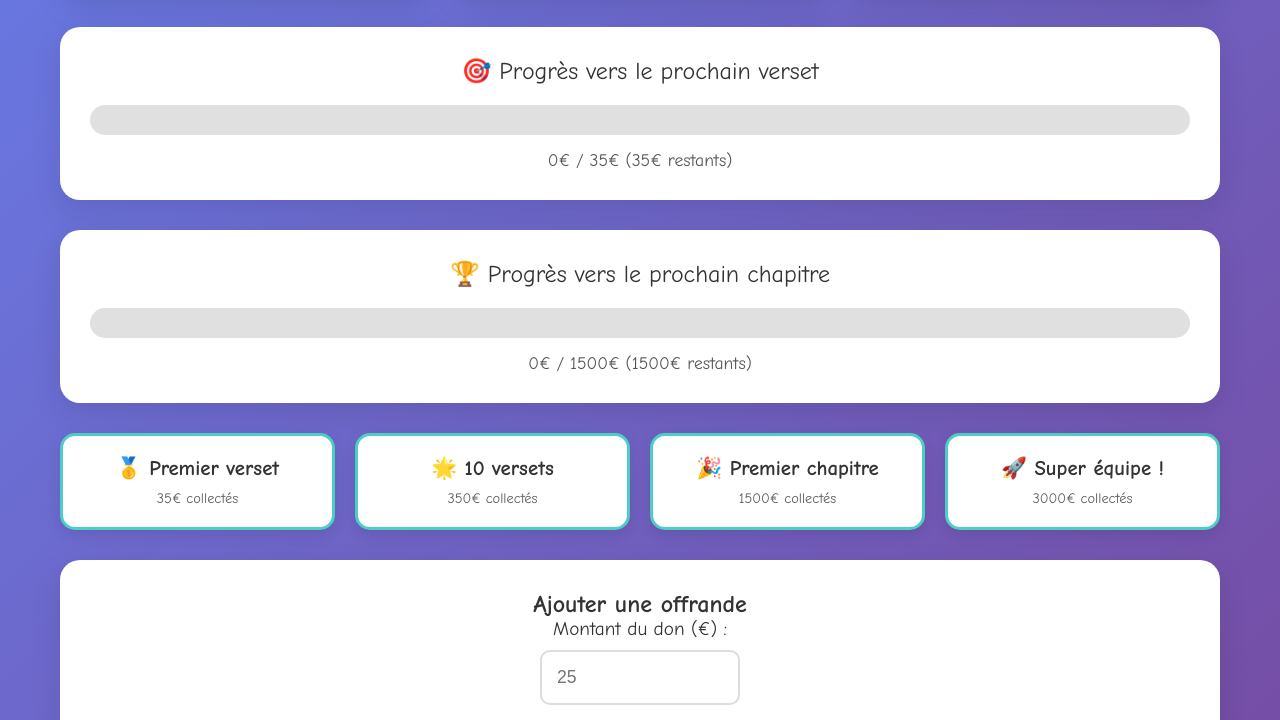
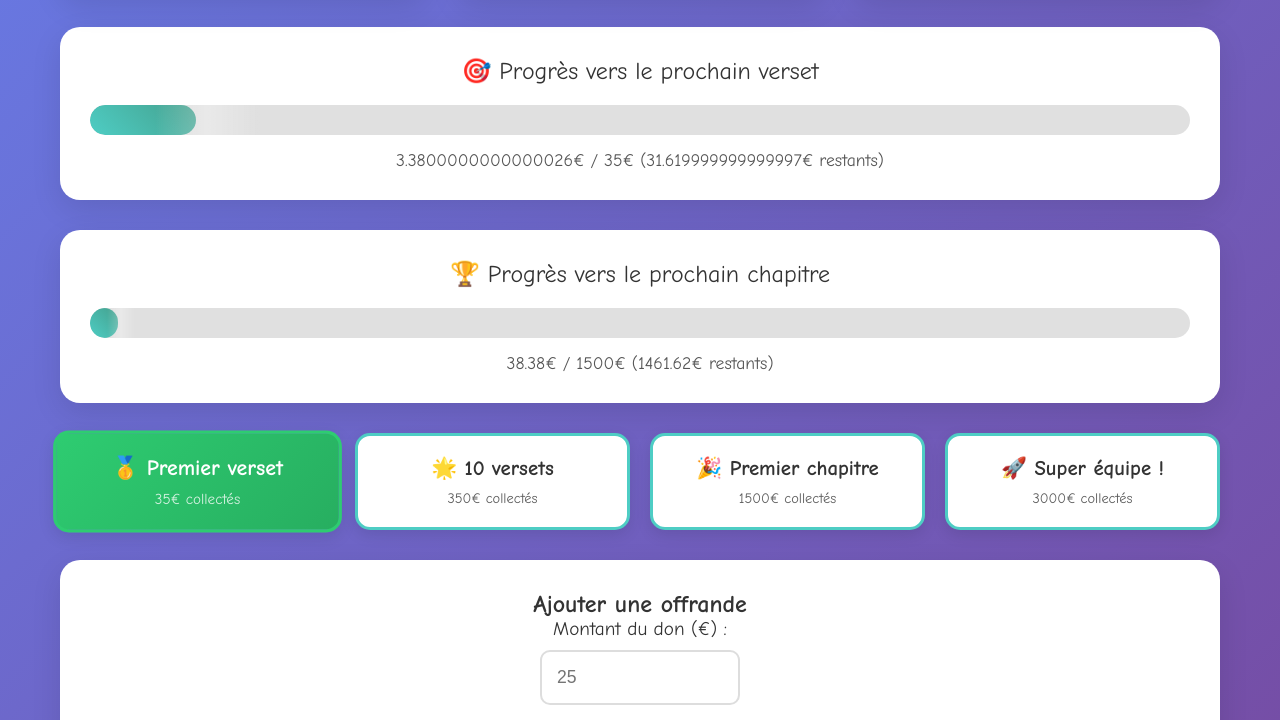
Before and after one commit to YL13005/traduction-de-la-bible, a plain HTML site: page index.html in a window 1280 px wide. Shown: the part 360-1080 px from the top of the page. Drawn offline with Linux system fonts and the light colour scheme.

Commit message:
[record] Add 20.13 to total amount

```diff
--- a/index.html
+++ b/index.html
@@ -387,7 +387,7 @@
 
     // Données stockées en mémoire
     let gameData = {
-        totalAmount: 0,
+        totalAmount: 38.38,
         startDate: new Date().toDateString()
     };
 
```
